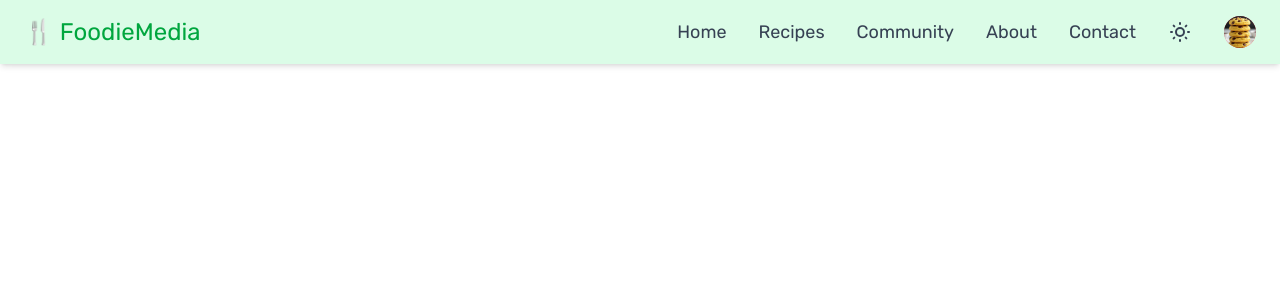
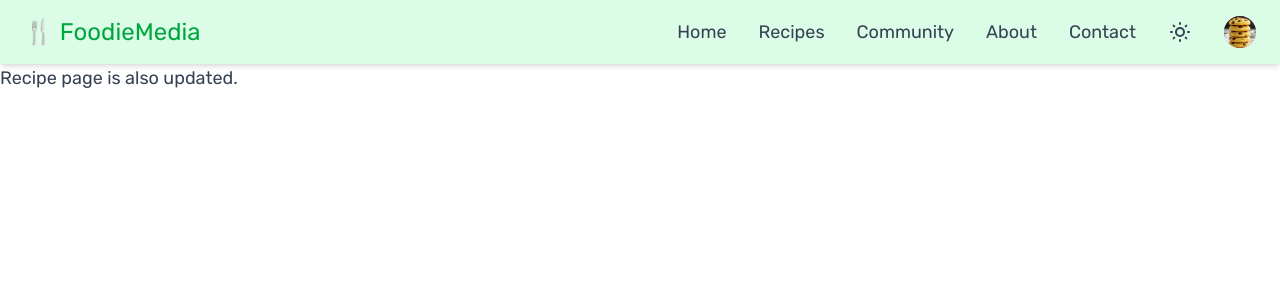
Before and after one commit to shiba-murmu/Discover-your-recipe, a React (Vite) app in the folder frontend/: page /recipe-post in a window 1280 px wide. Shown: the top 300 px of the page. Built offline with nearby package versions, Linux system fonts and the light colour scheme.

Commit message:
Recipe page is also updated.

```diff
--- a/frontend/src/pages/Recipes/Recipes_post.jsx
+++ b/frontend/src/pages/Recipes/Recipes_post.jsx
@@ -3,8 +3,8 @@ import React from 'react'
 function Recipes_post() {
   return (
     <>
-        <div className=''>
-            Recipe posts added in the printer.
+        <div className='mt-17 md:mt-16'>
+            Recipe page is also updated.
         </div>
     </>
   )
```
